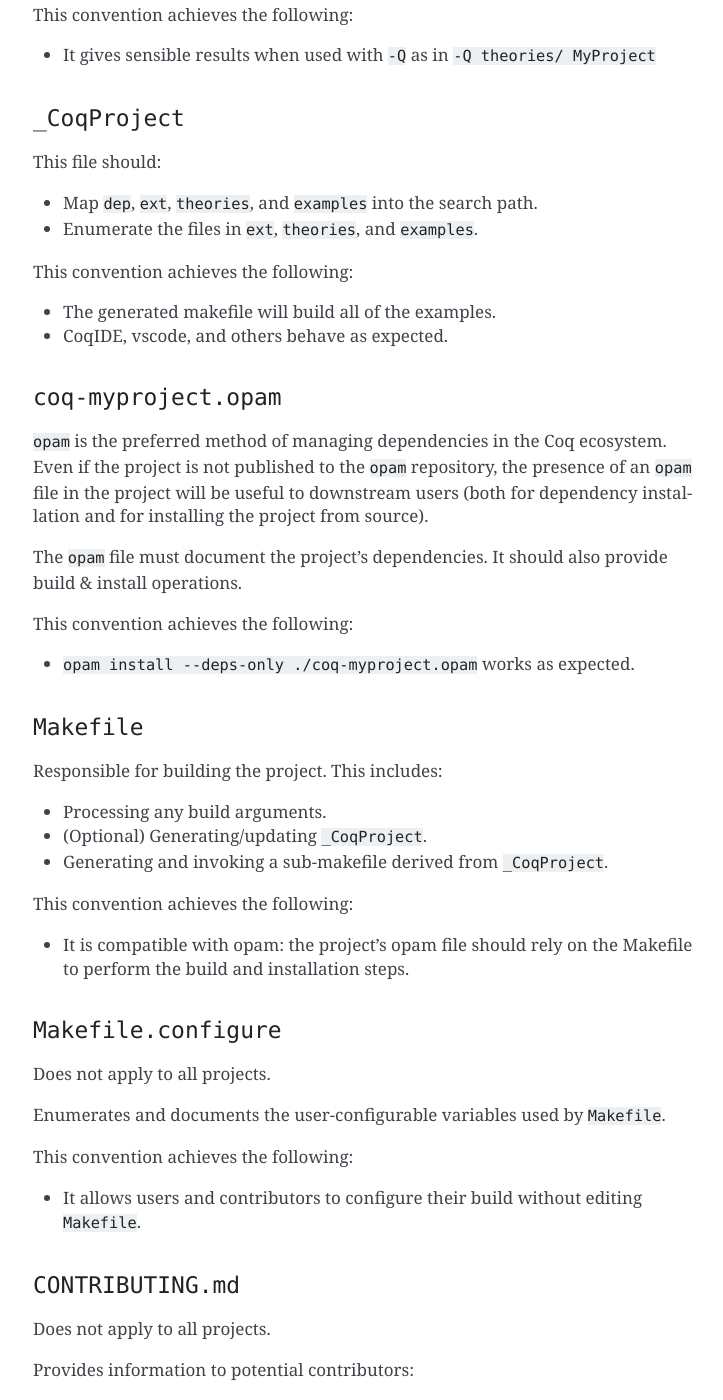
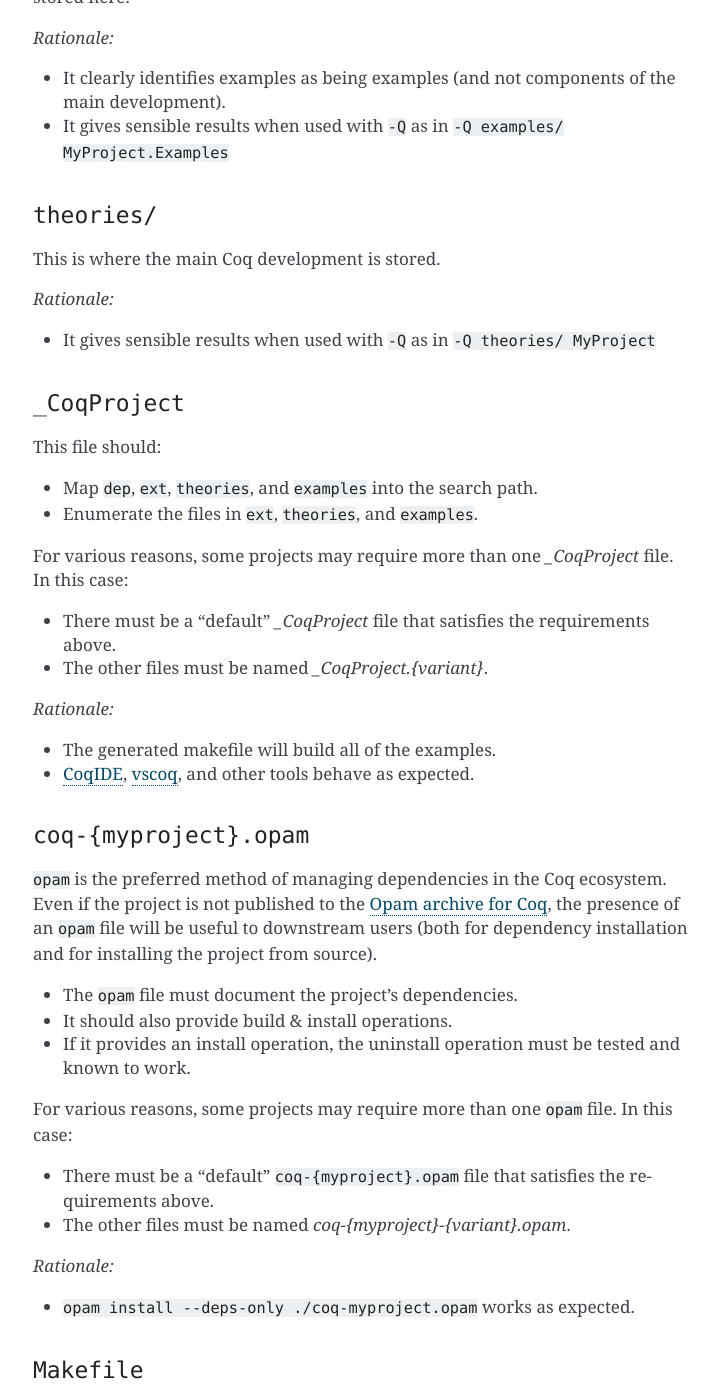
Before and after one commit to appliedfm/vstyle, a Sphinx documentation site: the page built from docs/source/project_structure.rst, in a window 1280 px wide and 1400 px high, scrolled down 3952 px. Shown: the whole window, without its empty margins (387-1110 px from the left). Built offline with Sphinx 7.4.7, drawn with Linux system fonts in a browser that asks for light colours; some of the changed text lies outside the part shown.

Commit message:
Additional content

```diff
--- a/docs/source/project_structure.rst
+++ b/docs/source/project_structure.rst
@@ -2,13 +2,17 @@
 =================
 
 
+Documentation
+---------------------
+
 Project documentation
----------------------
+~~~~~~~~~~~~~~~~~~~~~
 
 The following must be documented:
 
 * License & copyright.
 * The URL of the project's main website or repository.
+* Citations/references for upstream components (as appropriate).
 * Installation instructions.
    * How to get the code.
    * Versions of the `Coq Platform <https://github.com/coq/platform>`_ that are known to be compatible.
@@ -17,17 +21,17 @@
 
 
 Source & example documentation
-------------------------------
+~~~~~~~~~~~~~~~~~~~~~~~~~~~~~~
 
 Requirements vary by project.
 
-* Use `coqdoc <https://coq.inria.fr/refman/using/tools/coqdoc.html>`_, `alectryon <https://github.com/cpitclaudel/alectryon/>`_, `sphinx <https://www.sphinx-doc.org>`_, or some combination thereof.
+* Use `coqdoc <https://coq.inria.fr/refman/using/tools/coqdoc.html>`_, `alectryon <https://github.com/cpitclaudel/alectryon/>`_, and/or `sphinx <https://www.sphinx-doc.org>`_.
 
 
 Continuous Integration
 ----------------------
 
-Use the `Coq Docker Image <https://hub.docker.com/r/coqorg/coq/>`_ to `continuously test your build <https://github.com/coq-community/docker-coq/wiki/CI-setup>`_.
+Use the `Coq Docker image <https://hub.docker.com/r/coqorg/coq/>`_ to `continuously test your build <https://github.com/coq-community/docker-coq/wiki/CI-setup>`_.
 
 
 Dependencies
@@ -106,7 +114,7 @@
 * ``examples/``
 * ``theories/``
 * ``_CoqProject``
-* ``coq-myproject.opam``
+* ``coq-{myproject}.opam``
 * ``Makefile``
 * ``Makefile.configure``
 * ``CONTRIBUTING.md``
@@ -119,11 +127,13 @@
 ``dep/``
 ~~~~~~~~
 
-Does not apply to all projects.
+*Does not apply to all projects.*
 
-Contains Git submodules for dependencies that cannot be found in opam, either because they generally do not have ``opam`` packages or because a bleeding-edge version is required that has not been released yet.
+Contains that cannot be found in opam, either because they generally do not have ``opam`` packages or because a bleeding-edge version is required that has not been released yet.
 
-This convention achieves the following:
+* Git submodules are preferred.
+
+*Rationale:*
 
 * It gives sensible results when used with ``-Q`` as in ``-Q dep/MyDep MyDep``
 
@@ -133,17 +143,19 @@
 
 Contains project documentation.
 
+Documentation should be generated using `coqdoc <https://coq.inria.fr/refman/using/tools/coqdoc.html>`_, `alectryon <https://github.com/cpitclaudel/alectryon/>`_, and/or `sphinx <https://www.sphinx-doc.org>`_.
+
 
 ``ext/``
 ~~~~~~~~
 
-Does not apply to all projects.
+*Does not apply to all projects.*
 
 Contains definitions that "extend" dependencies with additional instances, lemmas, etc.
 
 The directory contains subdirectories whose names end in ``Ext``. For example, suppose one requires a lemma about lists that is not present in the standard Coq library. In this case, the lemma would be stored somewhere within ``ext/CoqExt/``.
 
-This convention achieves the following:
+*Rationale:*
 
 * It gives sensible results when used with ``-Q`` as in ``-Q ext/MyDepExt MyDepExt``
 * It clearly identifies components that should be upstreamed.
@@ -152,11 +164,11 @@
 ``src/``
 ~~~~~~~~
 
-Does not apply to all projects.
+*Does not apply to all projects.*
 
-Contains non-Coq source code. Many projects include source in languages such as OCaml, C, JavaScript, Haskell, etc. These source files should be stored here.
+Contains non-Coq source code, such as OCaml, C, JavaScript, Haskell, etc.
 
-This convention achieves the following:
+*Rationale:*
 
 * It clearly identifies components not written in Coq.
 
@@ -164,9 +176,11 @@
 ``examples/``
 ~~~~~~~~~~~~~
 
+*Does not apply to all projects.*
+
 Most software projects include examples of one kind or another. These should be stored here.
 
-This convention achieves the following:
+*Rationale:*
 
 * It clearly identifies examples as being examples (and not components of the main development).
 * It gives sensible results when used with ``-Q`` as in ``-Q examples/ MyProject.Examples``
@@ -177,7 +191,7 @@
 
 This is where the main Coq development is stored.
 
-This convention achieves the following:
+*Rationale:*
 
 * It gives sensible results when used with ``-Q`` as in ``-Q theories/ MyProject``
 
@@ -190,20 +204,32 @@
 * Map ``dep``, ``ext``, ``theories``, and ``examples`` into the search path.
 * Enumerate the files in ``ext``, ``theories``, and ``examples``.
 
-This convention achieves the following:
+For various reasons, some projects may require more than one `_CoqProject` file. In this case:
+
+* There must be a "default" `_CoqProject` file that satisfies the requirements above.
+* The other files must be named `_CoqProject.{variant}`.
+
+*Rationale:*
 
 * The generated makefile will build all of the examples.
-* CoqIDE, vscode, and others behave as expected.
+* `CoqIDE <https://coq.inria.fr/refman/practical-tools/coqide.html>`_, `vscoq <https://github.com/coq-community/vscoq>`_, and other tools behave as expected.
 
 
-``coq-myproject.opam``
-~~~~~~~~~~~~~~~~~~~~~~
+``coq-{myproject}.opam``
+~~~~~~~~~~~~~~~~~~~~~~~~
 
-``opam`` is the preferred method of managing dependencies in the Coq ecosystem. Even if the project is not published to the ``opam`` repository, the presence of an ``opam`` file in the project will be useful to downstream users (both for dependency installation and for installing the project from source).
+``opam`` is the preferred method of managing dependencies in the Coq ecosystem. Even if the project is not published to the `Opam archive for Coq <https://coq.inria.fr/opam-packaging.html>`_, the presence of an ``opam`` file will be useful to downstream users (both for dependency installation and for installing the project from source).
 
-The ``opam`` file must document the project's dependencies. It should also provide build & install operations.
+* The ``opam`` file must document the project's dependencies.
+* It should also provide build & install operations.
+* If it provides an install operation, the uninstall operation must be tested and known to work.
 
-This convention achieves the following:
+For various reasons, some projects may require more than one ``opam`` file. In this case:
+
+* There must be a "default" ``coq-{myproject}.opam`` file that satisfies the requirements above.
+* The other files must be named `coq-{myproject}-{variant}.opam`.
+
+*Rationale:*
 
 * ``opam install --deps-only ./coq-myproject.opam`` works as expected.
 
@@ -217,19 +243,21 @@
 * (Optional) Generating/updating ``_CoqProject``.
 * Generating and invoking a sub-makefile derived from ``_CoqProject``.
 
-This convention achieves the following:
+It must provide top-level build commands.
 
-* It is compatible with opam: the project's opam file should rely on the Makefile to perform the build and installation steps.
+*Rationale:*
+
+* It is compatible with ``opam``: the project's ``opam`` file should rely on ``Makefile`` to perform the build & install operations.
 
 
 ``Makefile.configure``
 ~~~~~~~~~~~~~~~~~~~~~~
 
-Does not apply to all projects.
+*Does not apply to all projects.*
 
 Enumerates and documents the user-configurable variables used by ``Makefile``.
 
-This convention achieves the following:
+*Rationale:*
 
 * It allows users and contributors to configure their build without editing ``Makefile``.
 
@@ -237,7 +265,7 @@
 ``CONTRIBUTING.md``
 ~~~~~~~~~~~~~~~~~~~
 
-Does not apply to all projects.
+*Does not apply to all projects.*
 
 Provides information to potential contributors:
 
@@ -251,7 +279,7 @@
 
 The project must specify a license and copyright.
 
-Note that `GitHub has the ability <https://docs.github.com/en/repositories/managing-your-repositorys-settings-and-features/customizing-your-repository/licensing-a-repository>`_ to recognize certain popular licenses and that they expose this as a search criteria.
+* `GitHub has the ability to recognize certain popular licenses <https://docs.github.com/en/repositories/managing-your-repositorys-settings-and-features/customizing-your-repository/licensing-a-repository>`_. Projects which use one of those licenses must ensure GitHub recognizes their selection.
 
 
 ``README.md``
@@ -259,5 +287,8 @@
 
 This must contain:
 
+* The URL of the project's main website or repository.
+* A one-sentence description of the project.
+* Citations/references for upstream components (as appropriate).
 * Installation instructions.
 * Concise examples and/or references to longer examples.
```
Also changed, not shown: other parts of docs/source/project_structure.rst (+4 -0 lines), 6 other files.
